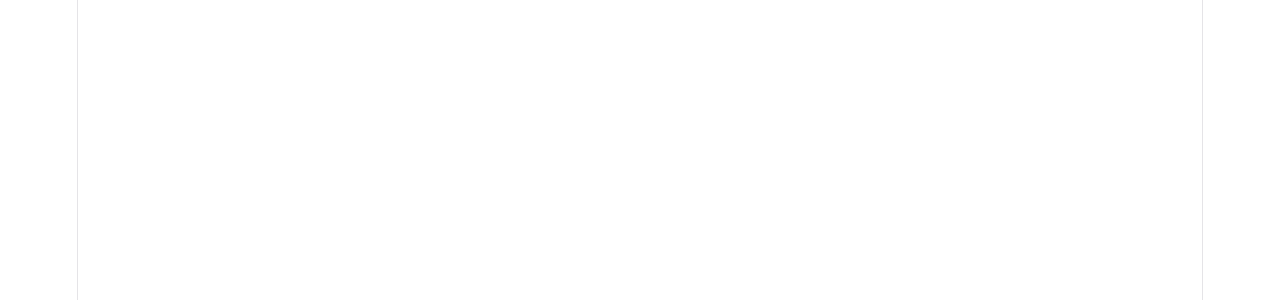
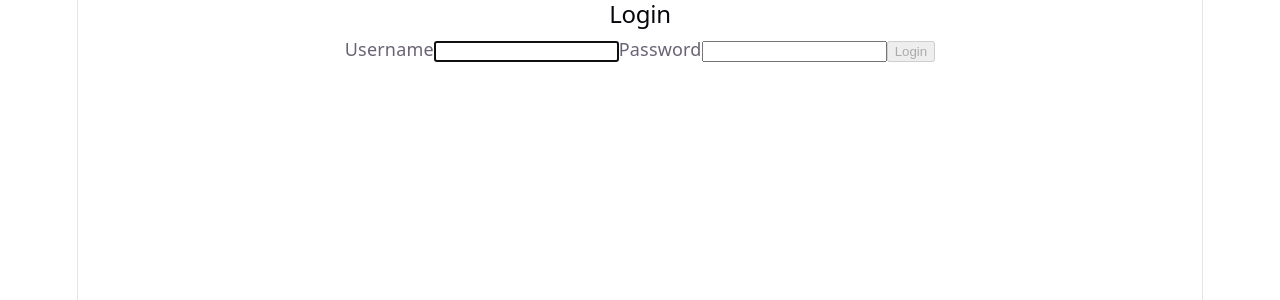
Before and after one commit to syams-savero/React, a React (Vite) app: page / in a window 1280 px wide. Both pictures are taken after a click on the button "useref". Shown: the top 300 px of the page. Built offline with nearby package versions, Linux system fonts and the light colour scheme.

Commit message:
finishing the form logic with useeffect and useref

```diff
--- a/src/useref.jsx
+++ b/src/useref.jsx
@@ -1,10 +1,15 @@
-import { useState, useRef } from 'react';
+import { useState, useRef, useEffect } from 'react';
 
 export default function Form() {
   const [username, setUsername] = useState("");
   const [password, setPassword] = useState("");
   const usernameref = useRef(null);
   const passwordref = useRef(null);
+  const formref = useRef(null);
+
+  useEffect(() => {
+    usernameref.current.focus();
+  }, []);
 
   function handleUsernameInput(e) {
     if (e.key === 'Enter') {
@@ -16,4 +21,50 @@
       }
     }
   }
+
+  function handlePasswordInput(e) {
+    if (e.key === 'Enter') {
+      e.preventDefault();
+      if (password.trim() === '') {
+        passwordref.current.focus();
+      } else {
+        formref.current.requestSubmit();
+      }
+    }
+  }
+
+  const isValid = username.trim() !== '' && password.trim() !== '';
+
+  function handleSubmit(e) {
+    e.preventDefault();
+    alert('login sebagai ' + username);
+  }
+
+  return (
+    <div className='login-page'>
+      <form className='login-form' ref={formref} onSubmit={handleSubmit}>
+        <h2>Login</h2>
+        <label>
+          Username
+          <input
+            ref={usernameref}
+            value={username}
+            onChange={(e) => setUsername(e.target.value)}
+            onKeyDown={handleUsernameInput}
+          />
+        </label>
+        <label>
+          Password
+          <input
+            ref={passwordref}
+            type="password"
+            value={password}
+            onChange={(e) => setPassword(e.target.value)}
+            onKeyDown={handlePasswordInput}
+          />
+        </label>
+        <button type="submit" disabled={!isValid}>Login</button>
+      </form>
+    </div>
+  )
 }
```
